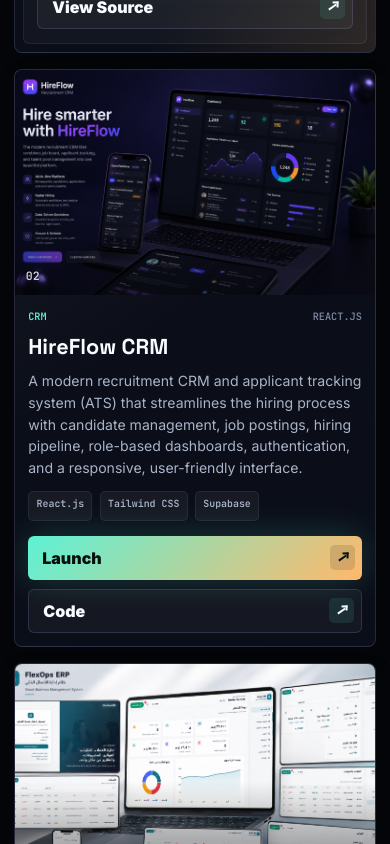
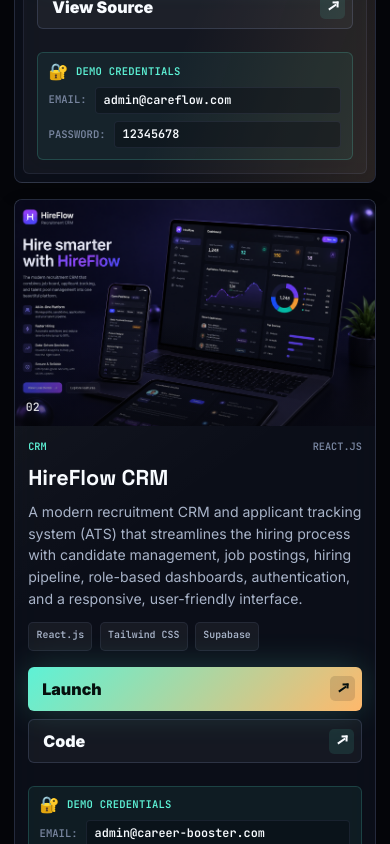
Before and after one commit to aymantarek16/React-Portfolio, a React (Vite) app: page / in a window 390 px wide. Shown: the part 2560-3404 px from the top of the page. Built offline with nearby package versions, Linux system fonts and the light colour scheme.

Commit message:
add demo accounts data for some projects

```diff
--- a/src/components/works/ProjectsData.jsx
+++ b/src/components/works/ProjectsData.jsx
@@ -9,6 +9,10 @@
     github: "https://github.com/aymantarek16/CareFlow-Operations-System",
     techStack: ["React.js", "TypeScript", "Tailwind CSS", "Supabase"],
     category: "Healthcare",
+    loginCredentials: {
+      email: "admin@careflow.com",
+      password: "12345678",
+    },
   },
   {
   id: "hireflow-crm",
@@ -20,6 +24,10 @@
   github: "https://github.com/aymantarek16/HireFlow-CRM",
   techStack: ["React.js", "Tailwind CSS", "Supabase"],
   category: "CRM",
+  loginCredentials: {
+    email: "admin@career-booster.com",
+    password: "admin123123",
+  },
 },
   {
     id: "flexops-erp",
@@ -31,6 +39,10 @@
     github: "https://github.com/aymantarek16/FlexOps-ERP",
     techStack: ["React.js", "TypeScript", "Tailwind CSS", "Zustand"],
     category: "ERP",
+    loginCredentials: {
+      email: "demo@flexops.com",
+      password: "123456",
+    },
   },
   {
     id: "branded-invoice",
@@ -42,6 +54,10 @@
     github: "https://github.com/aymantarek16/Branded-Invoice",
     techStack: ["Next.js", "JavaScript", "Tailwind CSS", "Supabase"],
     category: "Business Tools",
+    loginCredentials: {
+      email: "demo@brandedinvoice.com",
+      password: "demo123456",
+    },
   },
   {
     id: "car-care",
@@ -53,6 +69,10 @@
     github: "https://github.com/aymantarek16/car-care",
     techStack: ["Next.js", "JavaScript", "Tailwind CSS", "Firebase"],
     category: "Management System",
+    loginCredentials: {
+      email: "demo@test.com",
+      password: "123456",
+    },
   },
   {
     id: "royal-barbers-booking-system",
@@ -63,6 +83,10 @@
     github: "https://github.com/aymantarek16/fullstack-baber-shop",
     techStack: ["Next.js", "TypeScript", "Tailwind CSS", "Supabase"],
     category: "Booking System",
+    loginCredentials: {
+      email: "admin@gmail.com",
+      password: "123123",
+    },
   },
 
   {
@@ -81,6 +105,9 @@
       "Firestore",
     ],
     category: "Social Platform",
+    loginCredentials: {
+      note: "Sign in with any Google account or create a new account",
+    },
   },
   {
     id: "flavre-ecommerce",
--- a/src/components/works/Works.jsx
+++ b/src/components/works/Works.jsx
@@ -15,6 +15,40 @@
     <span className="work-action-icon" aria-hidden />
   </a>
 );
+
+const LoginCredentials = ({ credentials }) => {
+  if (!credentials) return null;
+
+  if (credentials.note) {
+    return (
+      <div className="login-credentials">
+        <div className="credentials-note">
+          <span className="credentials-icon">🔓</span>
+          <span>{credentials.note}</span>
+        </div>
+      </div>
+    );
+  }
+
+  return (
+    <div className="login-credentials">
+      <div className="credentials-header">
+        <span className="credentials-icon">🔐</span>
+        <span>Demo Credentials</span>
+      </div>
+      <div className="credentials-body">
+        <div className="credential-item">
+          <span className="credential-label">Email:</span>
+          <span className="credential-value">{credentials.email}</span>
+        </div>
+        <div className="credential-item">
+          <span className="credential-label">Password:</span>
+          <span className="credential-value">{credentials.password}</span>
+        </div>
+      </div>
+    </div>
+  );
+};
 
 const ProjectCard = ({ project, index }) => (
   <motion.article
@@ -63,6 +97,10 @@
           Code
         </ProjectAction>
       </div>
+
+      {project.loginCredentials && (
+        <LoginCredentials credentials={project.loginCredentials} />
+      )}
     </div>
   </motion.article>
 );
@@ -103,6 +141,10 @@
           View Source
         </ProjectAction>
       </div>
+
+      {project.loginCredentials && (
+        <LoginCredentials credentials={project.loginCredentials} />
+      )}
     </div>
   </motion.article>
 );
--- a/src/components/works/works.css
+++ b/src/components/works/works.css
@@ -730,3 +730,110 @@
     transition: none;
   }
 }
+
+.login-credentials {
+  margin-top: 0.85rem;
+  padding: 0.75rem;
+  border-radius: 6px;
+  background: rgba(93, 242, 214, 0.06);
+  border: 1px solid rgba(93, 242, 214, 0.18);
+}
+
+.light .login-credentials {
+  background: rgba(93, 242, 214, 0.08);
+  border-color: rgba(93, 242, 214, 0.22);
+}
+
+.credentials-header {
+  display: flex;
+  align-items: center;
+  gap: 0.45rem;
+  margin-bottom: 0.55rem;
+  font-family: var(--font-mono);
+  font-weight: 800;
+  font-size: 0.7rem;
+  text-transform: uppercase;
+  letter-spacing: 0.02em;
+  color: var(--accent-primary);
+}
+
+.credentials-note {
+  display: flex;
+  align-items: center;
+  gap: 0.45rem;
+  font-size: 0.82rem;
+  color: var(--subtitle);
+  line-height: 1.4;
+}
+
+.credentials-icon {
+  font-size: 1rem;
+  line-height: 1;
+}
+
+.credentials-body {
+  display: grid;
+  gap: 0.42rem;
+}
+
+.credential-item {
+  display: grid;
+  grid-template-columns: auto 1fr;
+  gap: 0.55rem;
+  align-items: center;
+  font-size: 0.82rem;
+}
+
+.credential-label {
+  font-family: var(--font-mono);
+  font-weight: 700;
+  font-size: 0.7rem;
+  color: var(--text-muted);
+  text-transform: uppercase;
+}
+
+.credential-value {
+  font-family: var(--font-mono);
+  font-weight: 600;
+  font-size: 0.78rem;
+  color: var(--title-primary);
+  padding: 0.28rem 0.55rem;
+  border-radius: 4px;
+  background: rgba(5, 6, 10, 0.32);
+  border: 1px solid var(--border-secondary);
+  word-break: break-all;
+}
+
+.light .credential-value {
+  background: rgba(255, 255, 255, 0.65);
+  border-color: var(--border-primary);
+}
+
+@media (max-width: 760px) {
+  .login-credentials {
+    margin-top: 0.65rem;
+    padding: 0.65rem;
+  }
+
+  .credentials-header {
+    margin-bottom: 0.45rem;
+    font-size: 0.66rem;
+  }
+
+  .credentials-note {
+    font-size: 0.78rem;
+  }
+
+  .credential-item {
+    font-size: 0.78rem;
+  }
+
+  .credential-label {
+    font-size: 0.66rem;
+  }
+
+  .credential-value {
+    font-size: 0.74rem;
+    padding: 0.24rem 0.45rem;
+  }
+}
```
